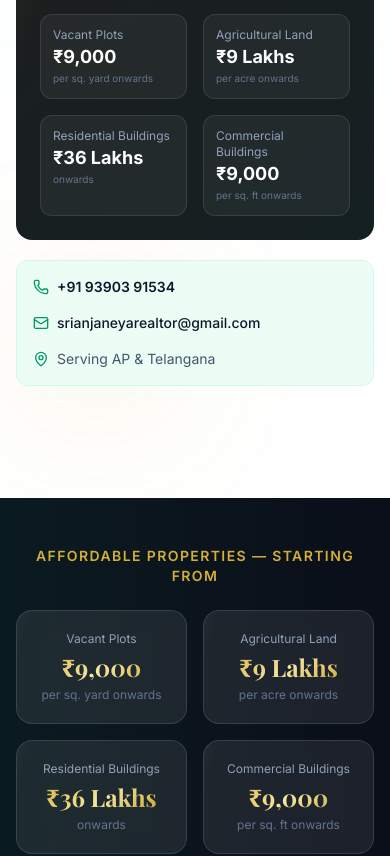
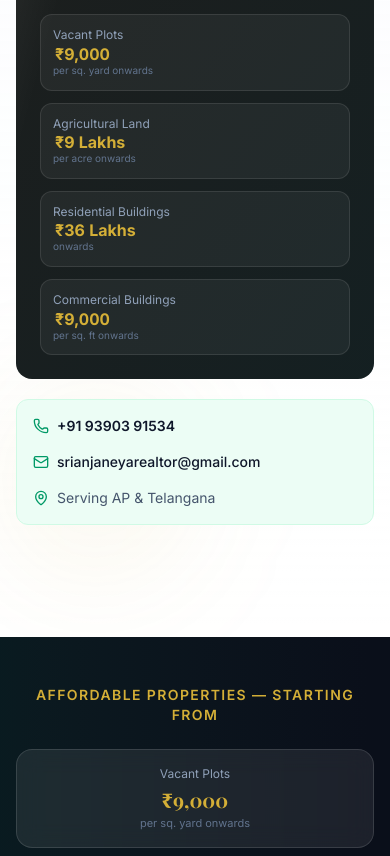
Before and after one commit to mainudeen369-blip/prestige-estates, a React (Vite) app: page / in a window 390 px wide. Shown: the part 4520-5376 px from the top of the page. Built offline with nearby package versions, Linux system fonts and the light colour scheme.

Commit message:
Fix clipped price digits on mobile starting price cards.
Use single-column mobile layout, safe price typography, and solid gold text on small screens so amounts like 9000 per sq yard display fully.

Co-authored-by: Cursor <cursoragent@cursor.com>

```diff
--- a/src/components/CompanyAboutSection.tsx
+++ b/src/components/CompanyAboutSection.tsx
@@ -95,12 +95,12 @@ export default function CompanyAboutSection() {
                 <div className="absolute inset-0 bg-gradient-to-br from-gold-500/10 to-emerald-500/10 animate-gradient" />
                 <div className="relative">
                   <h4 className="font-display text-lg font-semibold text-gold-400 mb-4">Affordable Starting Prices</h4>
-                  <div className="grid grid-cols-2 gap-4">
+                  <div className="grid grid-cols-1 sm:grid-cols-2 gap-3 sm:gap-4">
                     {settings.startingPrices.map((p) => (
-                      <div key={p.category} className="p-3 rounded-xl bg-white/5 border border-white/10 hover:bg-white/10 transition-colors">
-                        <p className="text-xs text-slate-400">{p.category}</p>
-                        <p className="font-bold text-white text-lg">{p.price}</p>
-                        <p className="text-[10px] text-slate-500">{p.unit}</p>
+                      <div key={p.category} className="p-3 sm:p-4 rounded-xl bg-white/5 border border-white/10 hover:bg-white/10 transition-colors min-w-0">
+                        <p className="text-xs text-slate-400 leading-snug">{p.category}</p>
+                        <p className="font-bold text-gold-400 text-base sm:text-lg price-value">{p.price}</p>
+                        <p className="text-[10px] sm:text-xs text-slate-500 leading-snug">{p.unit}</p>
                       </div>
                     ))}
                   </div>
--- a/src/components/PropertyCard.tsx
+++ b/src/components/PropertyCard.tsx
@@ -39,8 +39,8 @@ export default function PropertyCard({ property, variant = 'default' }: Property
             Featured
           </span>
         )}
-        <div className="absolute bottom-4 left-4 right-4">
-          <p className="text-white font-display text-xl lg:text-2xl font-semibold drop-shadow-lg line-clamp-2">
+        <div className="absolute bottom-4 left-4 right-4 min-w-0">
+          <p className="text-white font-display text-lg sm:text-xl lg:text-2xl font-semibold drop-shadow-lg leading-tight break-words">
             {formatPrice(property.price, property.currency, property.priceLabel)}
           </p>
         </div>
--- a/src/index.css
+++ b/src/index.css
@@ -247,6 +247,26 @@ body {
   background-clip: text;
 }
 
+/* Price display — avoid clipped digits on narrow mobile cards */
+.price-value {
+  display: block;
+  line-height: 1.25;
+  padding-inline: 2px;
+  overflow-wrap: anywhere;
+  word-break: break-word;
+  font-variant-numeric: tabular-nums;
+}
+
+@media (max-width: 639px) {
+  .price-value.text-shimmer,
+  .price-value.text-gradient-gold {
+    background: none;
+    -webkit-text-fill-color: #d4af37;
+    color: #d4af37;
+    animation: none;
+  }
+}
+
 /* Glass effect */
 .glass {
   background: rgba(255, 255, 255, 0.08);
--- a/src/pages/AboutPage.tsx
+++ b/src/pages/AboutPage.tsx
@@ -60,7 +60,7 @@ export default function AboutPage() {
                   { val: `${settings.happyClients}+`, label: 'Happy Families' },
                 ].map((s) => (
                   <div key={s.label} className="text-center p-4 bg-white rounded-2xl border border-slate-100 card-hover shine-hover">
-                    <p className="font-display text-2xl font-bold text-gradient-gold">{s.val}</p>
+                    <p className="font-display text-xl sm:text-2xl font-bold text-gradient-gold price-value">{s.val}</p>
                     <p className="text-xs text-slate-500 mt-1">{s.label}</p>
                   </div>
                 ))}
@@ -139,17 +139,17 @@ export default function AboutPage() {
 
         {/* Starting prices */}
         <AnimateOnScroll>
-          <div className="bg-navy-950 rounded-3xl p-10 mb-24 text-white relative overflow-hidden shine-hover">
+          <div className="bg-navy-950 rounded-3xl p-6 sm:p-10 mb-24 text-white relative overflow-hidden">
             <div className="absolute inset-0 bg-gradient-to-br from-emerald-900/30 to-gold-900/20 animate-gradient" />
-            <div className="relative">
-              <h2 className="font-display text-3xl font-bold mb-2 text-center">Affordable Starting Prices</h2>
-              <p className="text-slate-400 text-center mb-8 text-sm">Quality properties that respect your budget</p>
-              <div className="grid grid-cols-2 lg:grid-cols-4 gap-6">
+            <div className="relative min-w-0">
+              <h2 className="font-display text-2xl sm:text-3xl font-bold mb-2 text-center">Affordable Starting Prices</h2>
+              <p className="text-slate-400 text-center mb-6 sm:mb-8 text-sm">Quality properties that respect your budget</p>
+              <div className="grid grid-cols-1 sm:grid-cols-2 lg:grid-cols-4 gap-4 sm:gap-6">
                 {settings.startingPrices.map((p) => (
-                  <div key={p.category} className="text-center p-5 rounded-2xl bg-white/5 border border-white/10 hover:bg-white/10 transition-colors card-hover">
-                    <p className="text-sm text-slate-400 mb-1">{p.category}</p>
-                    <p className="text-3xl font-display font-bold text-shimmer">{p.price}</p>
-                    <p className="text-xs text-slate-500 mt-1">{p.unit}</p>
+                  <div key={p.category} className="text-center p-4 sm:p-5 rounded-2xl bg-white/5 border border-white/10 hover:bg-white/10 transition-colors min-w-0">
+                    <p className="text-xs sm:text-sm text-slate-400 mb-1 leading-snug">{p.category}</p>
+                    <p className="text-xl sm:text-2xl lg:text-3xl font-display font-bold text-shimmer price-value">{p.price}</p>
+                    <p className="text-[11px] sm:text-xs text-slate-500 mt-1 leading-snug">{p.unit}</p>
                   </div>
                 ))}
               </div>
--- a/src/pages/HomePage.tsx
+++ b/src/pages/HomePage.tsx
@@ -108,12 +108,12 @@ export default function HomePage() {
         <div className="max-w-7xl mx-auto px-4 relative">
           <AnimateOnScroll>
             <p className="text-center text-gold-400 text-sm font-semibold tracking-widest uppercase mb-6">Affordable Properties — Starting From</p>
-            <div className="grid grid-cols-2 lg:grid-cols-4 gap-4">
-              {settings.startingPrices.map((p, i) => (
-                <div key={p.category} className="text-center p-5 rounded-2xl glass card-hover shine-hover" style={{ animationDelay: `${i * 100}ms` }}>
-                  <p className="text-xs text-slate-400 mb-1">{p.category}</p>
-                  <p className="text-2xl lg:text-3xl font-display font-bold text-gradient-gold">{p.price}</p>
-                  <p className="text-xs text-slate-500 mt-1">{p.unit}</p>
+            <div className="grid grid-cols-1 sm:grid-cols-2 lg:grid-cols-4 gap-3 sm:gap-4">
+              {settings.startingPrices.map((p) => (
+                <div key={p.category} className="text-center p-4 sm:p-5 rounded-2xl glass card-hover min-w-0 overflow-visible">
+                  <p className="text-xs text-slate-400 mb-1 leading-snug">{p.category}</p>
+                  <p className="text-xl sm:text-2xl lg:text-3xl font-display font-bold text-gradient-gold price-value">{p.price}</p>
+                  <p className="text-[11px] sm:text-xs text-slate-500 mt-1 leading-snug">{p.unit}</p>
                 </div>
               ))}
             </div>
--- a/src/pages/PropertyDetailPage.tsx
+++ b/src/pages/PropertyDetailPage.tsx
@@ -123,7 +123,7 @@ export default function PropertyDetailPage() {
             <div className="sticky top-24 space-y-6">
               <div className="bg-white rounded-2xl border border-slate-100 p-6 shadow-sm">
                 <p className="text-sm text-slate-500 mb-1">Price</p>
-                <p className="font-display text-3xl font-bold text-navy-900 mb-6">
+                <p className="font-display text-2xl sm:text-3xl font-bold text-navy-900 mb-6 price-value break-words">
                   {formatPrice(property.price, property.currency, property.priceLabel)}
                 </p>
 
```
